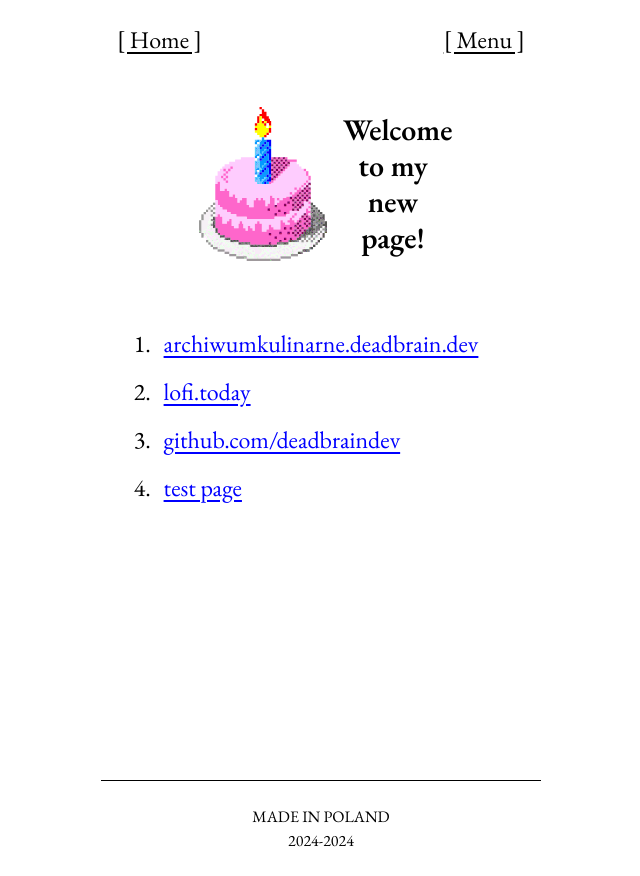
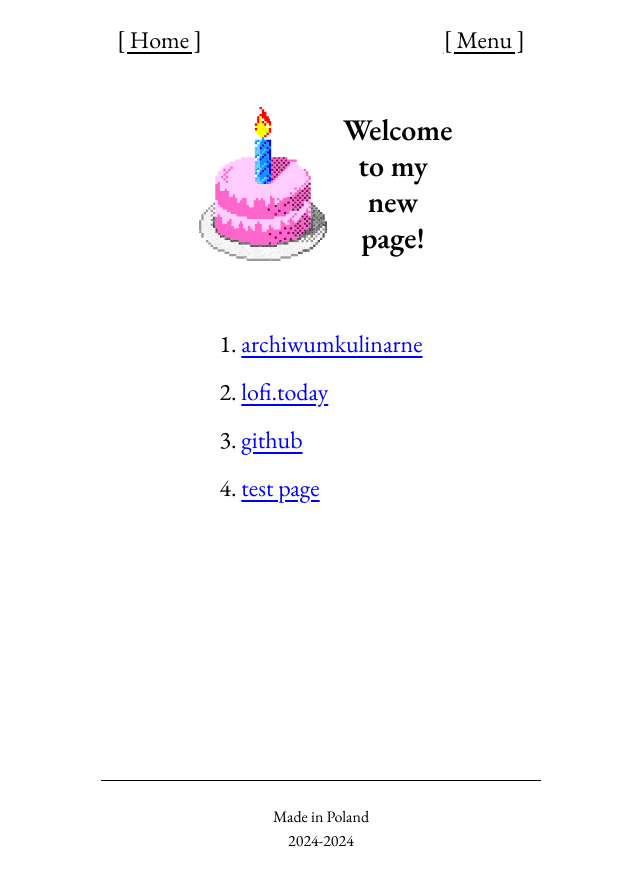
Before and after one commit to deadbraindev/deadbraindev-site, a Next.js app: page / in a window 1280 px wide. Shown: the whole page, without its empty margins (319-959 px from the left). Built offline with nearby package versions, Linux system fonts and the light colour scheme.

Commit message:
fix: min-w and max-w

```diff
--- a/src/app/layout.tsx
+++ b/src/app/layout.tsx
@@ -34,7 +34,7 @@ export default function RootLayout({
     <html lang="en">
       <body className={EBGaramond.className}>
         <Navbar />
-        <main className="flex flex-col items-center min-h-[700px] w-[440px] m-auto">
+        <main className="flex flex-col items-center min-h-[700px] min-w-[350px] max-w-[440px] m-auto">
           {children}
         </main>
         <Analytics />
--- a/src/components/Footer.tsx
+++ b/src/components/Footer.tsx
@@ -1,7 +1,7 @@
 export default function Footer() {
   return (
-    <footer className="flex flex-col w-[440px] h-24 m-auto bottom-0 text-center items-center justify-center border-t ">
-      <span className="uppercase">made in poland</span>
+    <footer className="flex flex-col min-w-[350px] max-w-[440px] h-24 m-auto bottom-0 text-center items-center justify-center border-t ">
+      <span className="">Made in Poland</span>
       <span>2024-2024</span>
     </footer>
   );
--- a/src/components/Links.tsx
+++ b/src/components/Links.tsx
@@ -3,13 +3,13 @@ import Link from 'next/link';
 export default function Links() {
   return (
     <div className="">
-      <ol className="list-decimal text-2xl">
+      <ol className="list-decimal list-inside text-2xl">
         <li className="text-2xl p-2 ">
           <Link
             href="https://archiwumkulinarne.deadbrain.dev"
             className="underline underline-offset-4 text-blueLink"
           >
-            archiwumkulinarne.deadbrain.dev
+            archiwumkulinarne
           </Link>
         </li>
         <li className="text-2xl p-2 ">
@@ -25,7 +25,7 @@ export default function Links() {
             href="https://github.com/deadbraindev"
             className="underline underline-offset-4 text-blueLink"
           >
-            github.com/deadbraindev
+            github
           </Link>
         </li>
         <li className="text-2xl p-2 ">
--- a/src/components/Navbar.tsx
+++ b/src/components/Navbar.tsx
@@ -2,7 +2,7 @@ import Link from 'next/link';
 
 export default function Navbar() {
   return (
-    <nav className="flex flex-row items-center justify-between w-[440px] m-auto">
+    <nav className="flex flex-row items-center justify-between min-w-[350px] max-w-[440px]  m-auto">
       <Link href="/" className="py-6 px-4 text-2xl ">
         <span className="underline underline-offset-4 ">[ Home ]</span>
       </Link>
```
